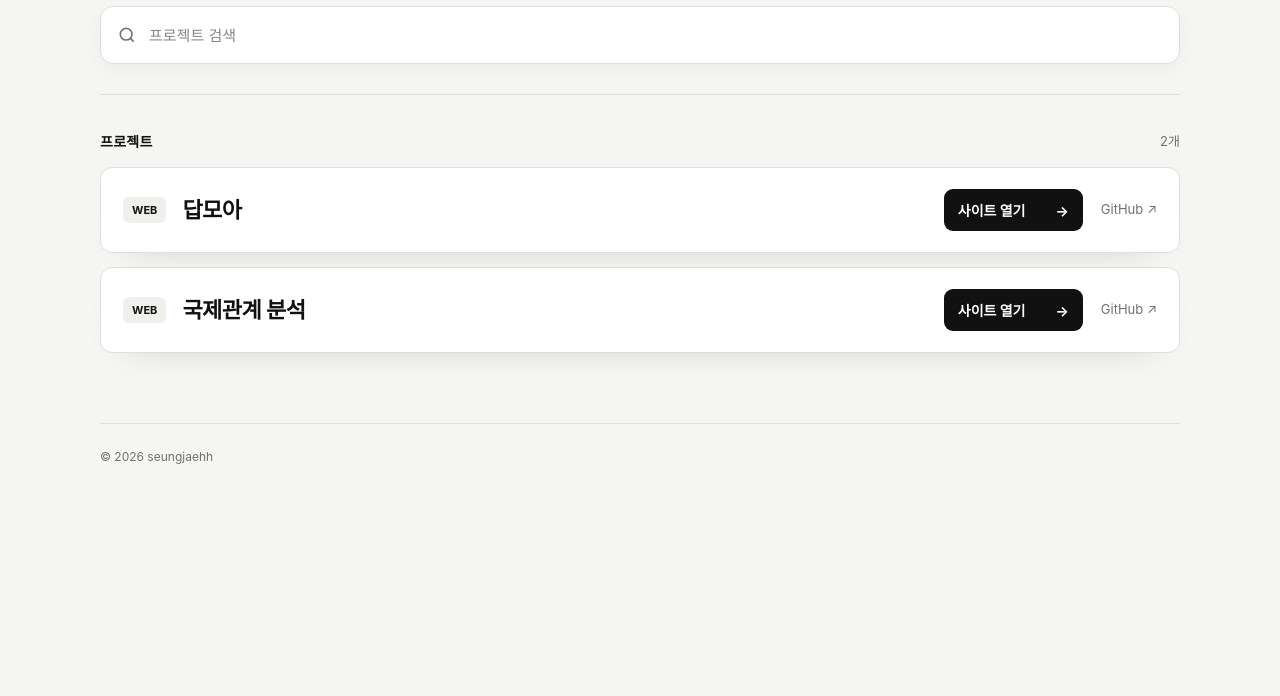
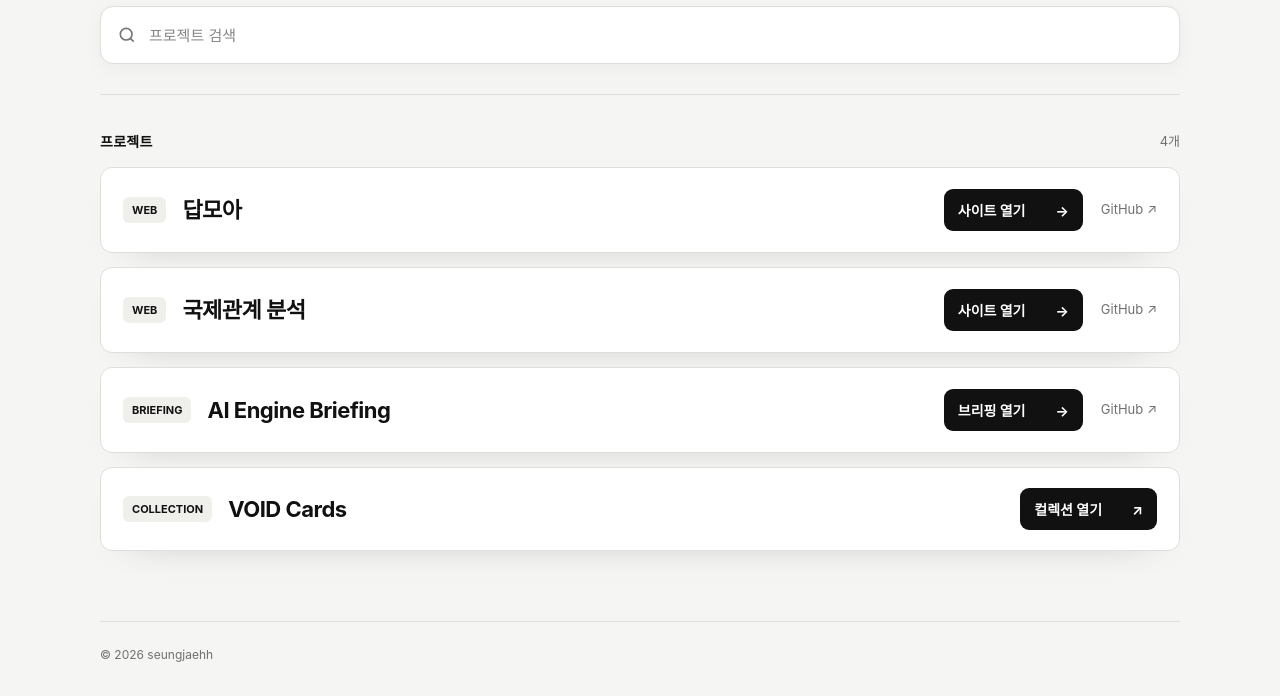
Before and after one commit to seungjaehh/seungjaehh.github.io, a plain HTML site: page index.html in a window 1280 px wide. Shown: the part 108-804 px from the top of the page. Drawn offline with Linux system fonts and the light colour scheme.

Commit message:
Add briefing and VOID Cards to project hub

```diff
--- a/index.html
+++ b/index.html
@@ -38,13 +38,19 @@
       </div>
     </header>
     <main id="projects">
-      <div class="list-head"><h1>프로젝트</h1><span class="count" aria-live="polite">2개</span></div>
+      <div class="list-head"><h1>프로젝트</h1><span class="count" aria-live="polite">4개</span></div>
       <div class="projects">
         <article class="project" data-search="답모아 국어 영어 모의고사 수능 정답 학습">
           <div class="project-info"><span class="project-type">WEB</span><h2>답모아</h2><div class="actions"><a class="open" href="./exam-answers/">사이트 열기 <span aria-hidden="true">→</span></a><a class="source" href="https://github.com/seungjaehh/exam-answers" target="_blank" rel="noopener noreferrer" aria-label="답모아 GitHub 저장소, 새 탭">GitHub ↗</a></div></div>
         </article>
         <article class="project" data-search="국제관계 분석 국가 뉴스 외교 안보 경제">
           <div class="project-info"><span class="project-type">WEB</span><h2>국제관계 분석</h2><div class="actions"><a class="open" href="./country-relation-analyzer/">사이트 열기 <span aria-hidden="true">→</span></a><a class="source" href="https://github.com/seungjaehh/country-relation-analyzer" target="_blank" rel="noopener noreferrer" aria-label="국제관계 분석 GitHub 저장소, 새 탭">GitHub ↗</a></div></div>
+        </article>
+        <article class="project" data-search="AI Core Engine 인공지능 엔진 개발 브리핑 작업 현황">
+          <div class="project-info"><span class="project-type">BRIEFING</span><h2>AI Engine Briefing</h2><div class="actions"><a class="open" href="./ai-engine-briefing/">브리핑 열기 <span aria-hidden="true">→</span></a><a class="source" href="https://github.com/seungjaehh/ai-engine-briefing" target="_blank" rel="noopener noreferrer" aria-label="AI Engine Briefing GitHub 저장소, 새 탭">GitHub ↗</a></div></div>
+        </article>
+        <article class="project" data-search="VOID Cards 카드 컬렉션 디지털 수집 3D">
+          <div class="project-info"><span class="project-type">COLLECTION</span><h2>VOID Cards</h2><div class="actions"><a class="open" href="https://void-collectible-society.seungjaehh.chatgpt.site/#collection" target="_blank" rel="noopener noreferrer">컬렉션 열기 <span aria-hidden="true">↗</span></a></div></div>
         </article>
       </div>
       <div class="empty"><strong>검색 결과가 없습니다.</strong>다른 검색어를 입력해 보세요.</div>
```
